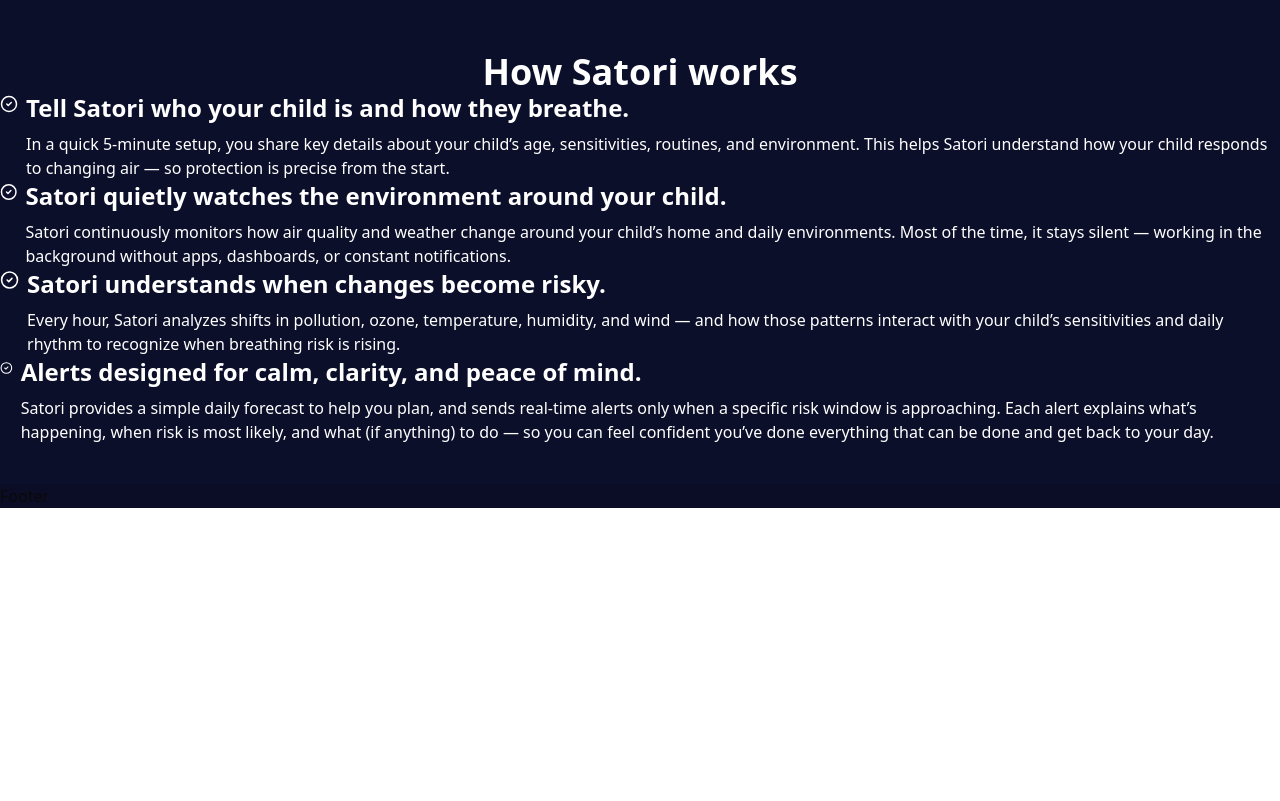
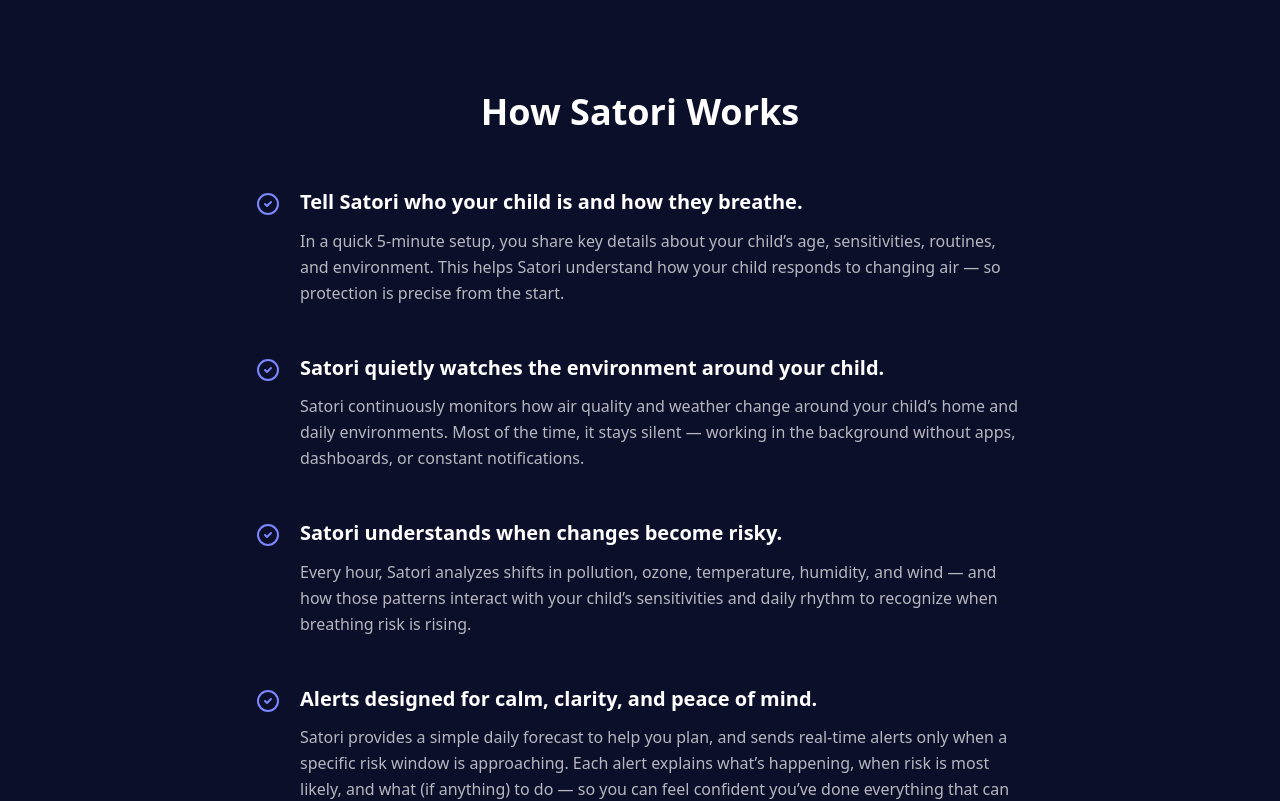
Before and after one commit to samex111/satori, a Next.js app: page / in a window 1280 px wide. Shown: the part 7380-8181 px from the top of the page. Before the commit the page ends 7888 px from the top, so only its background shows below. Built offline with nearby package versions, Linux system fonts and the light colour scheme.

Commit message:
improbed how satori works section

```diff
--- a/components/sections/HowSatoriWorks.tsx
+++ b/components/sections/HowSatoriWorks.tsx
@@ -1,28 +1,66 @@
-  import {CircleCheck} from 'lucide-react'
-  const  working =  [
-    {heading: 'Tell Satori who your child is and how they breathe.' , text:'In a quick 5-minute setup, you share key details about your child’s age, sensitivities, routines, and environment. This helps Satori understand how your child responds to changing air — so protection is precise from the start.'},
-    {heading: 'Satori quietly watches the environment around your child.' , text:'Satori continuously monitors how air quality and weather change around your child’s home and daily environments. Most of the time, it stays silent — working in the background without apps, dashboards, or constant notifications.'},
-    {heading: 'Satori understands when changes become risky.' , text:'Every hour, Satori analyzes shifts in pollution, ozone, temperature, humidity, and wind — and how those patterns interact with your child’s sensitivities and daily rhythm to recognize when breathing risk is rising.'},
-    {heading: 'Alerts designed for calm, clarity, and peace of mind.' , text:'Satori provides a simple daily forecast to help you plan, and sends real-time alerts only when a specific risk window is approaching. Each alert explains what’s happening, when risk is most likely, and what (if anything) to do — so you can feel confident you’ve done everything that can be done and get back to your day.'},
-  ]
-export default function HowSatoriWorks(){
+import { CircleCheck } from "lucide-react";
+import { Button } from "../ui/button";
 
-    return <section className="w-full py-10 flex flex-col items-center  text-white justify-center ">
-      <h1 className='text-4xl font-bold' >How Satori works</h1>
-      {
-        working.map((item,i)=>(
-          <div key={i} className='flex flex-col justify-center gap-2'>
-            <div className='flex gap-2'>
-              <CircleCheck/>
-              <div className='flex flex-col gap-2 '>
-                <h3 className='text-2xl font-bold'>{item.heading}</h3>
-                 <p>
+const working = [
+  {
+    heading: "Tell Satori who your child is and how they breathe.",
+    text:
+      "In a quick 5-minute setup, you share key details about your child’s age, sensitivities, routines, and environment. This helps Satori understand how your child responds to changing air — so protection is precise from the start."
+  },
+  {
+    heading: "Satori quietly watches the environment around your child.",
+    text:
+      "Satori continuously monitors how air quality and weather change around your child’s home and daily environments. Most of the time, it stays silent — working in the background without apps, dashboards, or constant notifications."
+  },
+  {
+    heading: "Satori understands when changes become risky.",
+    text:
+      "Every hour, Satori analyzes shifts in pollution, ozone, temperature, humidity, and wind — and how those patterns interact with your child’s sensitivities and daily rhythm to recognize when breathing risk is rising."
+  },
+  {
+    heading: "Alerts designed for calm, clarity, and peace of mind.",
+    text:
+      "Satori provides a simple daily forecast to help you plan, and sends real-time alerts only when a specific risk window is approaching. Each alert explains what’s happening, when risk is most likely, and what (if anything) to do — so you can feel confident you’ve done everything that can be done and get back to your day."
+  }
+];
+
+export default function HowSatoriWorks() {
+  return (
+    <section className="w-full py-20 flex justify-center text-white">
+      <div className="w-full max-w-3xl flex flex-col mx-2 md:mx-0 items-center">
+
+        <h1 className="text-4xl font-bold mb-14 text-center">
+          How Satori Works
+        </h1>
+
+        <div className="flex flex-col gap-12 w-full">
+          {working.map((item, i) => (
+            <div key={i} className="flex gap-5 items-start">
+
+              <div className="mt-1">
+                <CircleCheck className="w-6 h-6 text-indigo-400" />
+              </div>
+
+              <div className="flex flex-col gap-3">
+                <h3 className="text-xl font-semibold leading-snug">
+                  {item.heading}
+                </h3>
+                <p className="text-white/70 leading-relaxed">
                   {item.text}
-                 </p>
+                </p>
               </div>
-              </div>
-          </div>
-        ))
-      }
+
+            </div>
+          ))}
+        </div>
+        <div className="flex  flex-col gap-2 mt-16">
+          <p className="text-center ">
+            No credit card required. <br />
+            Get immediate protection.
+          </p>
+          <Button className=" text-white  text-center  bg-blue-500">Start free 14-Day Trial</Button>
+        </div>
+      </div>
     </section>
+  );
 }
```
